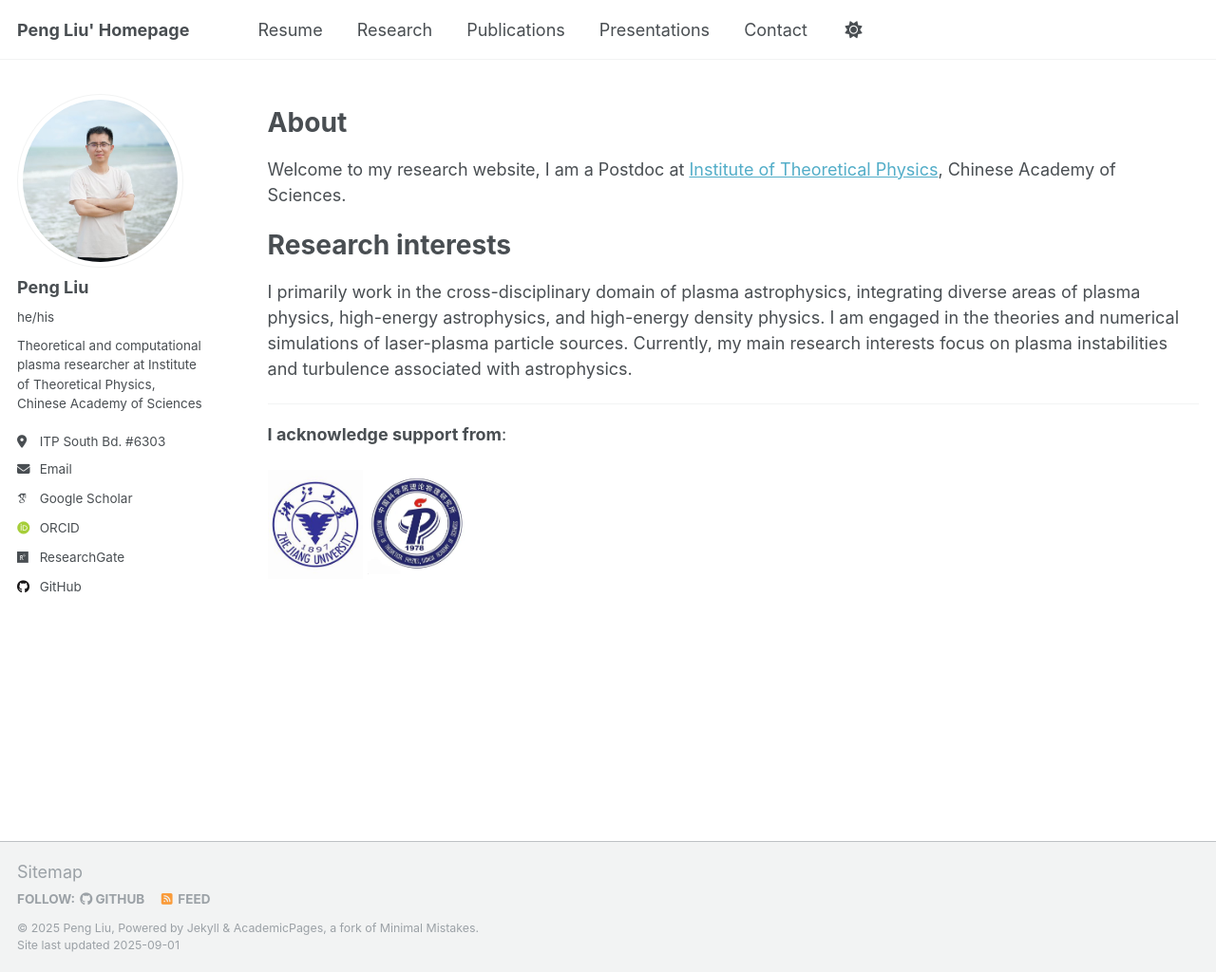
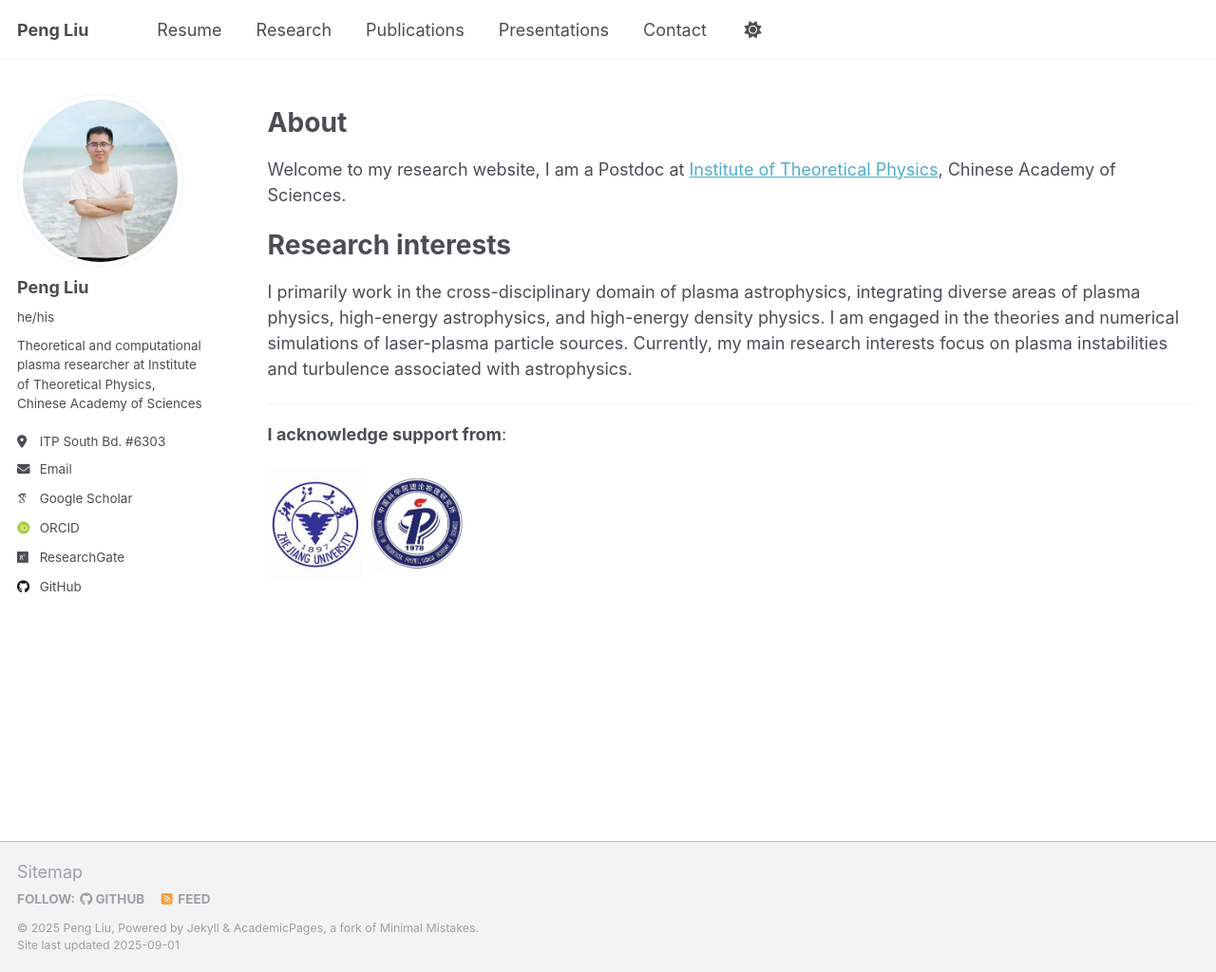
Before and after one commit to pliulfcuigithub/pliulfcuigithub.github.io, a Jekyll site: the page built from _pages/about.md, in a window 1280 px wide and 1024 px high. Shown: the whole window at 95% size. Built offline with Jekyll 4.4.1, drawn with Linux system fonts in a browser that asks for light colours; some web fonts are replaced.

Commit message:
Update _config.yml

```diff
--- a/_config.yml
+++ b/_config.yml
@@ -9,7 +9,7 @@
 # Basic Site Settings
 locale                   : "en-US"
 site_theme               : "default"
-title                    : "Peng Liu' Homepage"
+title                    : "Peng Liu"
 title_separator          : "-"
 name                     : &name "Peng Liu"
 description              : &description "Postdoc at Institute of Theoretical Physics"
```
